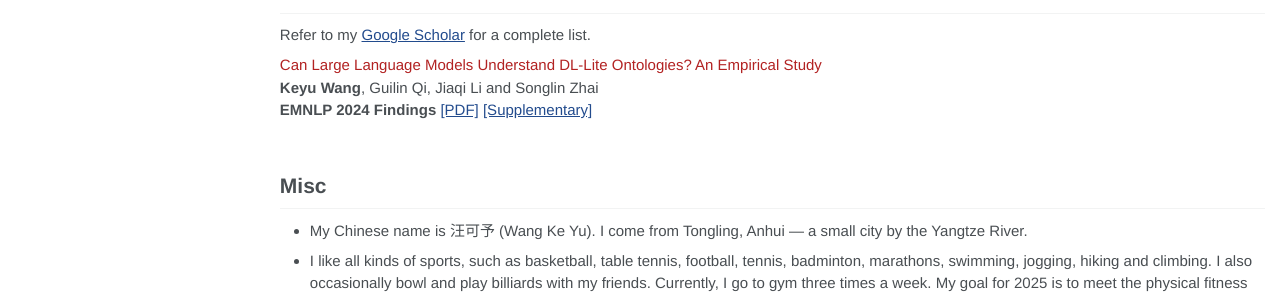
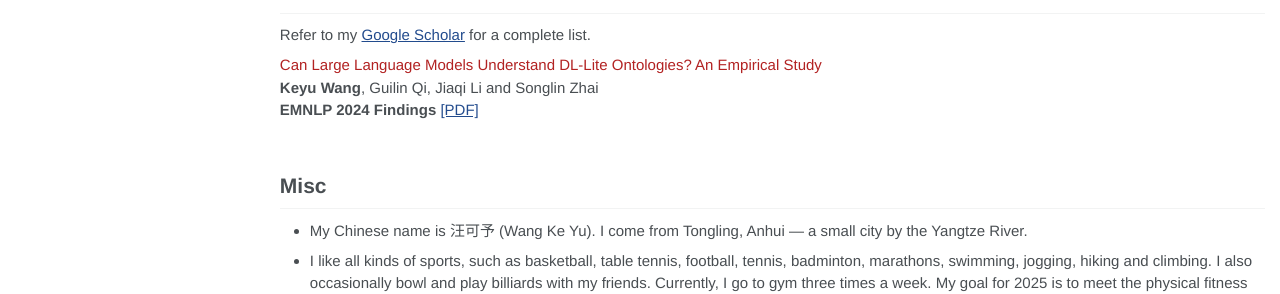
Before and after one commit to keyu-wang-2002/keyu-wang-2002.github.io, a Jekyll site: the page built from _pages/about.md, in a window 1280 px wide and 1167 px high. Shown: the part 707-1001 px from the top of the window. Built offline with Jekyll 4.4.1, drawn with Linux system fonts in a browser that asks for light colours.

Commit message:
Update about.md

```diff
--- a/_pages/about.md
+++ b/_pages/about.md
@@ -45,7 +45,7 @@ Refer to my [Google Scholar](https://scholar.google.com/citations?view_op=list_w
 <div class='paper-box-text' markdown="1">
 <font color='FireBrick'> Can Large Language Models Understand DL-Lite Ontologies? An Empirical Study </font>
 **Keyu Wang**, Guilin Qi, Jiaqi Li and Songlin Zhai \\
-**EMNLP 2024 Findings**  [[PDF]](https://aclanthology.org/2024.findings-emnlp.141.pdf) [[Supplementary]](https://aclanthology.org/2024.findings-emnlp.141/)
+**EMNLP 2024 Findings**  [[PDF]](https://aclanthology.org/2024.findings-emnlp.141.pdf)
 </div>
 
 <br>
```
